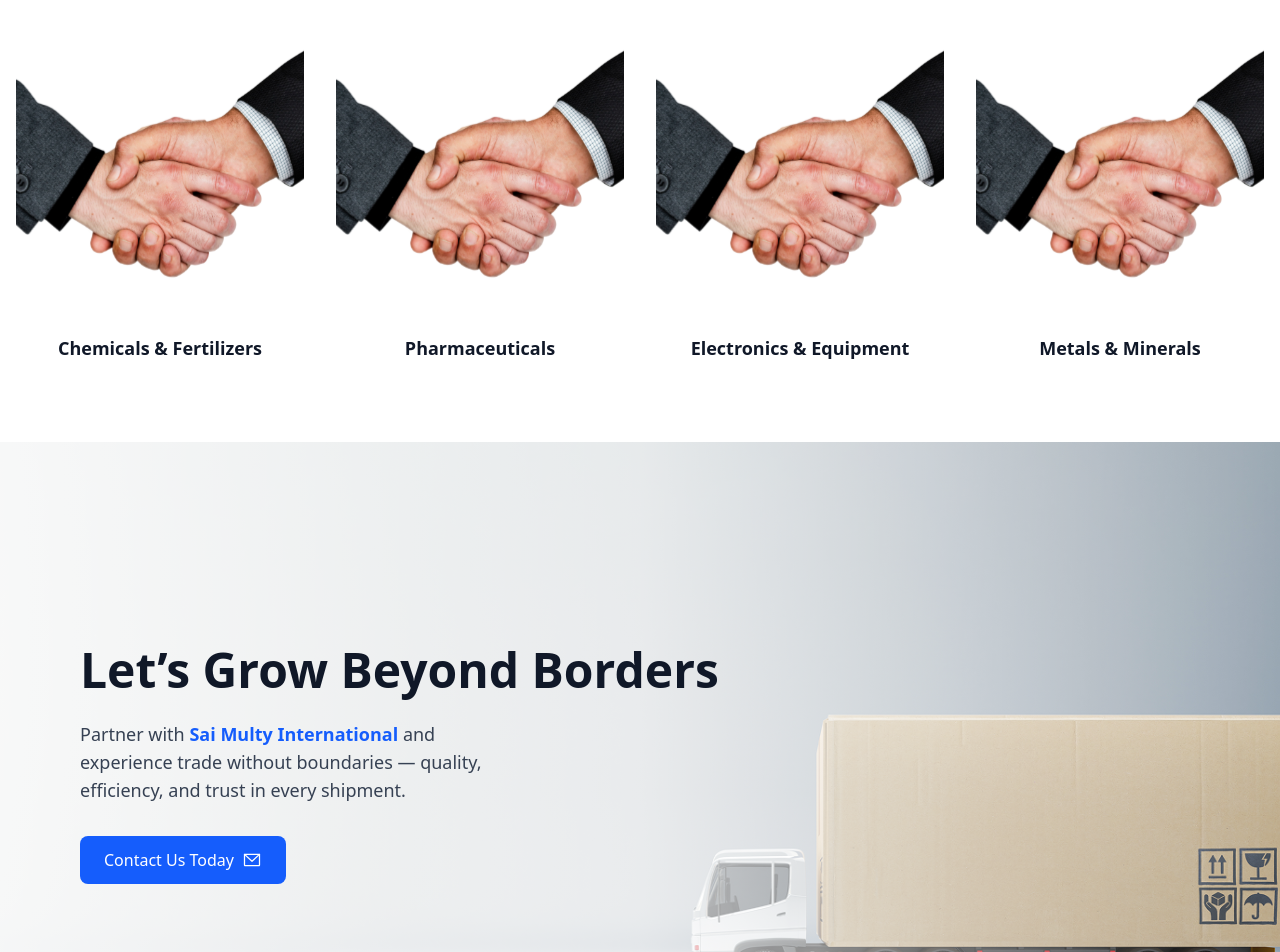
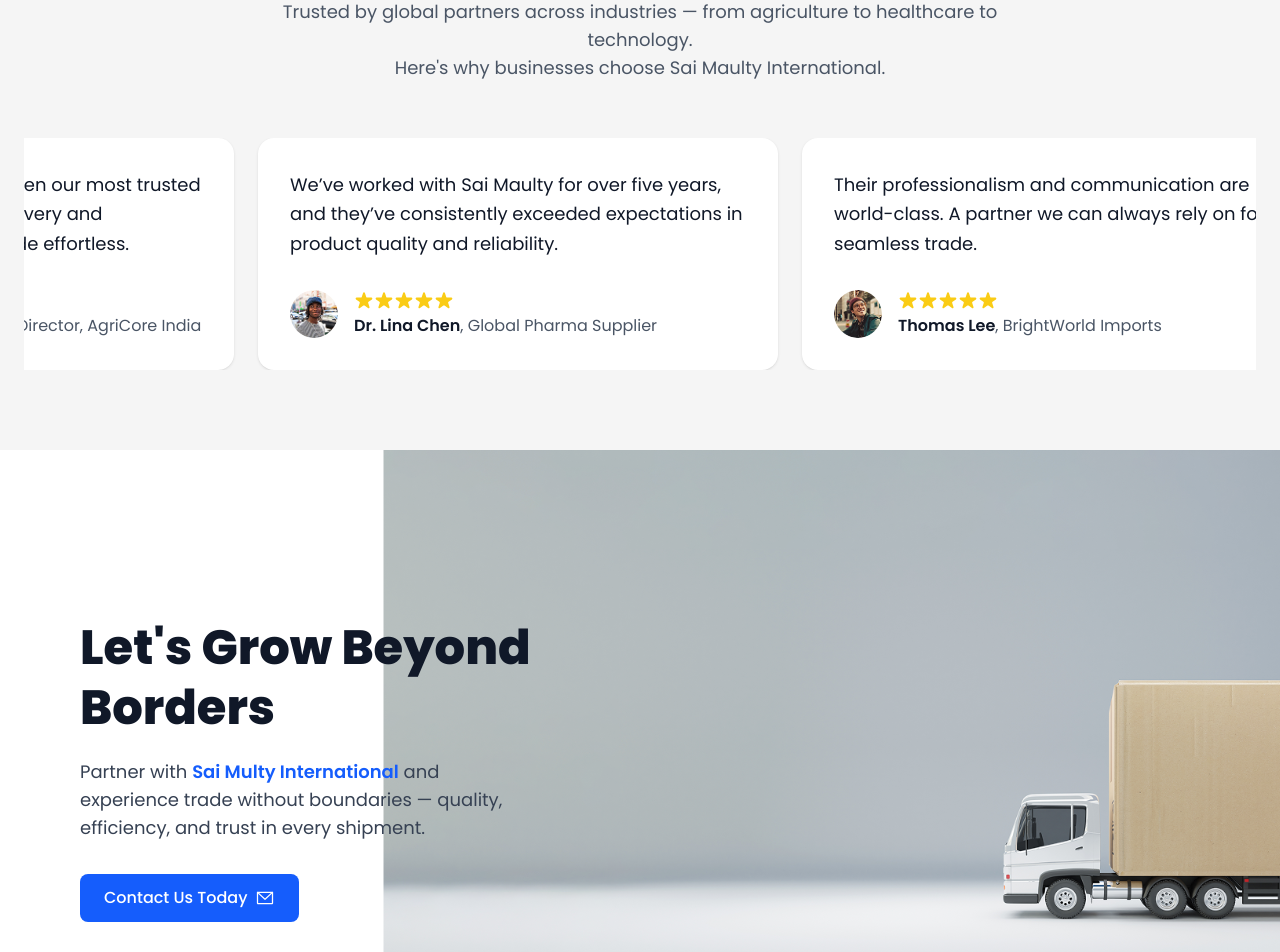
Before and after one commit to colorverse-cvs/smi, a React (Vite) app: page / in a window 1280 px wide. Shown: the part 2360-3312 px from the top of the page. Built offline with nearby package versions, Linux system fonts and the light colour scheme.

Commit message:
Design update.

```diff
--- a/index.html
+++ b/index.html
@@ -5,6 +5,10 @@
     <link rel="icon" type="image/svg+xml" href="/vite.svg" />
     <meta name="viewport" content="width=device-width, initial-scale=1.0" />
     <title>Sai Multy International</title>
+
+    <link rel="preconnect" href="https://fonts.googleapis.com">
+    <link rel="preconnect" href="https://fonts.gstatic.com" crossorigin>
+    <link href="https://fonts.googleapis.com/css2?family=Poppins:ital,wght@0,100;0,200;0,300;0,400;0,500;0,600;0,700;0,800;0,900;1,100;1,200;1,300;1,400;1,500;1,600;1,700;1,800;1,900&display=swap" rel="stylesheet">
   </head>
   <body>
     <div id="root"></div>
--- a/src/CommonSections/GrowBeyond.jsx
+++ b/src/CommonSections/GrowBeyond.jsx
@@ -1,18 +1,16 @@
 export default function GrowBeyondSection() {
   return (
+    <div  style={{ backgroundImage: "url('/images/grow-beyond.svg')" }}>
     <section
-      className="relative w-full h-[70vh] md:h-[80vh] bg-cover bg-center bg-no-repeat flex items-center justify-center"
-      style={{ backgroundImage: "url('/images/grow-beyond.svg')" }}
+      className="relative w-full h-[70vh] md:h-[80vh] bg-cover bg-center bg-no-repeat flex items-center"
+
     >
-      {/* Overlay for readability */}
-      <div className="absolute inset-0 bg-gradient-to-r from-white/90 via-white/70 to-transparent"></div>
-
-      {/* Content */}
-      <div className="relative z-10 w-full max-w-7xl px-6 md:px-12 lg:px-20 flex flex-col md:flex-row items-center justify-between gap-10">
-        {/* --- Left Text --- */}
-        <div className="flex-1 text-center md:text-left">
+      {/* Content Overlay - Left Text */}
+      <div className="relative z-10 w-full max-w-7xl mx-auto flex items-center">
+        <div className="pl-8 md:pl-12 lg:pl-20 text-center md:text-left">
           <h2 className="text-3xl sm:text-4xl lg:text-5xl font-extrabold text-gray-900 leading-tight">
-            Let’s Grow Beyond Borders
+            Let's Grow Beyond<br />
+            Borders
           </h2>
 
           <p className="mt-5 text-gray-700 text-base sm:text-lg max-w-md mx-auto md:mx-0">
@@ -36,5 +34,6 @@ export default function GrowBeyondSection() {
         </div>
       </div>
     </section>
+    </div>
   );
 }
--- a/src/index.css
+++ b/src/index.css
@@ -1,4 +1,8 @@
 @import "tailwindcss";
+
+:root{
+  font-family: "Poppins", sans-serif;
+}
 
 /* Hide scrollbar globally for scroll containers */
 .scrollbar-hide::-webkit-scrollbar {
--- a/src/pages/Home/Home.jsx
+++ b/src/pages/Home/Home.jsx
@@ -45,8 +45,8 @@ export default function Home() {
         <>
           <HomeIntroBanner />
           <HomeAboutUsSection />
+          <ProductCategoriesSection />
           <CustomerFeedbackSection feedbacks={feedbackData}/>
-          <ProductCategoriesSection />
           <GrowBeyondSection />
         </>
     );
--- a/src/pages/Home/Sections/AboutUs.jsx
+++ b/src/pages/Home/Sections/AboutUs.jsx
@@ -23,7 +23,7 @@ export default function HomeAboutUsSection() {
           </p>
 
           {/* Founders Section */}
-          <div>
+          <div className="py-12">
             <h4 className="text-lg font-semibold mb-4">Our Founders</h4>
             <div className="flex flex-col sm:flex-row gap-6">
               {/* Founder 1 */}
--- a/src/pages/Home/Sections/CustomerFeedbackSection.jsx
+++ b/src/pages/Home/Sections/CustomerFeedbackSection.jsx
@@ -11,15 +11,21 @@ export default function CustomerFeedbackSection({ feedbacks }) {
       scrollInterval = setInterval(() => {
         const container = scrollRef.current;
         if (container) {
-          container.scrollLeft += 1; // control speed here
-          if (container.scrollLeft + container.clientWidth >= container.scrollWidth) {
-            container.scrollLeft = 0; // loop scroll
+          container.scrollLeft += 1;
+          // Create seamless infinite scroll by duplicating content
+          if (container.scrollLeft >= container.scrollWidth / 2) {
+            container.scrollLeft = 0;
           }
         }
       }, 20);
     }
-    return () => clearInterval(scrollInterval);
+    return () => {
+      if (scrollInterval) clearInterval(scrollInterval);
+    };
   }, [isPaused]);
+
+  // Duplicate feedbacks for seamless infinite scroll
+  const duplicatedFeedbacks = [...feedbacks, ...feedbacks];
 
   return (
     <section className="bg-[#f5f5f5] py-20 px-6">
@@ -30,19 +36,20 @@ export default function CustomerFeedbackSection({ feedbacks }) {
         </h2>
         <p className="text-gray-600 text-base md:text-lg">
           Trusted by global partners across industries — from agriculture to healthcare to technology. <br />
-          Here’s why businesses choose Sai Maulty International.
+          Here's why businesses choose Sai Maulty International.
         </p>
       </div>
 
       {/* Horizontal Auto-scroll Wrapper */}
       <div
         ref={scrollRef}
-        className="flex gap-6 overflow-x-auto scroll-smooth scrollbar-hide"
+        className="flex gap-6 overflow-x-hidden scrollbar-hide"
+        style={{ scrollBehavior: 'auto' }}
         onMouseEnter={() => setIsPaused(true)}
         onMouseLeave={() => setIsPaused(false)}
       >
-        {feedbacks.map((item, i) => (
-          <div key={i} className="flex-shrink-0 w-[320px] sm:w-[400px] md:w-[520px]">
+        {duplicatedFeedbacks.map((item, i) => (
+          <div key={`${item.name}-${item.company}-${i}`} className="flex-shrink-0 w-[320px] sm:w-[400px] md:w-[520px]">
             <CustomerFeedbackCard feedback={item} />
           </div>
         ))}
--- a/src/pages/Home/Sections/HomeIntroBanner.jsx
+++ b/src/pages/Home/Sections/HomeIntroBanner.jsx
@@ -16,10 +16,10 @@ export default function HomeIntroBanner() {
           </p>
 
           <div className="mt-6 flex flex-row flex-wrap items-center gap-3 sm:gap-4">
-            <button className="px-4 py-2 sm:px-6 sm:py-3 border border-blue-600 text-blue-600 font-medium rounded-lg hover:bg-blue-700 hover:text-white transition text-sm sm:text-base">
+            <button className="px-4 py-2 sm:px-6 sm:py-3 border border-blue-600 text-blue-600 font-medium rounded-lg hover:bg-blue-700 hover:text-white transition text-sm sm:text-base cursor-pointer">
               Explore products
             </button>
-            <button className="px-4 py-2 sm:px-6 sm:py-3 bg-blue-600 text-white font-medium rounded-lg flex items-center gap-2 hover:bg-blue-700 transition text-sm sm:text-base">
+            <button className="px-4 py-2 sm:px-6 sm:py-3 bg-blue-600 text-white font-medium rounded-lg flex items-center gap-2 hover:bg-blue-700 transition text-sm sm:text-base cursor-pointer">
               Contact us
               <img
                 src="/icons/mail-icon.svg"
```
